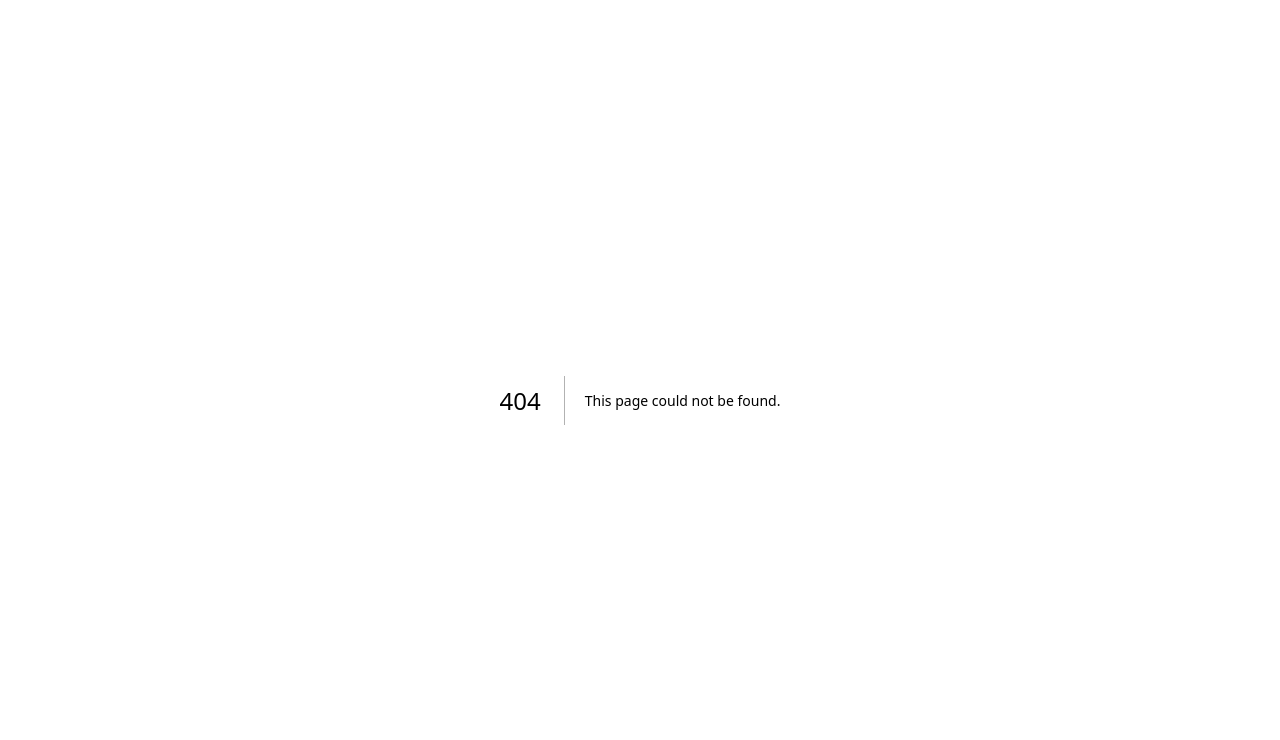
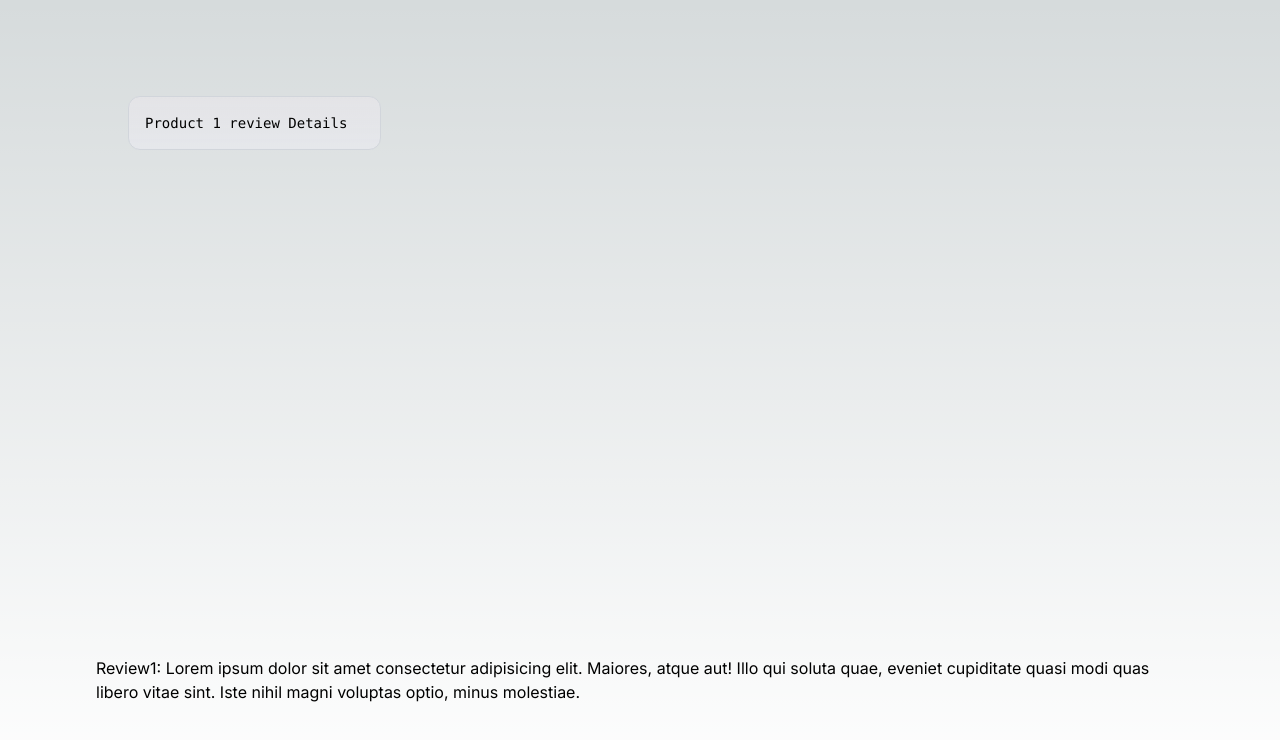
Before and after one commit to bharathsurya021/nextjs, a Next.js app: page /products/1/reviews/1 in a window 1280 px wide. Before the commit this address had no page. Shown: the top 740 px of the page. Built offline with nearby package versions, Linux system fonts and the light colour scheme.

Commit message:
nested dynamic routes

```diff
--- /dev/null
+++ b/src/app/products/[productId]/reviews/[reviewId]/page.tsx
@@ -0,0 +1,15 @@
+export default function ReviewDetail({params}:{params:{productId:string,reviewId:string}}) {
+        return (
+          <main className="flex min-h-screen flex-col items-center justify-between p-24">
+            <div className="z-10 w-full max-w-5xl items-center justify-between font-mono text-sm lg:flex">
+              <h1 className="fixed left-0 top-0 flex w-full justify-center border-b border-gray-300 bg-gradient-to-b from-zinc-200 pb-6 pt-8 backdrop-blur-2xl dark:border-neutral-800 dark:bg-zinc-800/30 dark:from-inherit lg:static lg:w-auto  lg:rounded-xl lg:border lg:bg-gray-200 lg:p-4 lg:dark:bg-zinc-800/30">
+                Product {params.productId} review Details &nbsp;
+              </h1>
+
+
+            </div>
+        <h2>Review{params.reviewId}: Lorem ipsum dolor sit amet consectetur adipisicing elit. Maiores, atque aut! Illo qui soluta quae, eveniet cupiditate quasi modi quas libero vitae sint. Iste nihil magni voluptas optio, minus molestiae.</h2>
+
+          </main>
+        );
+      }
```
Also changed, not shown: 1 other file (tests, documents, lock files or other folders).
